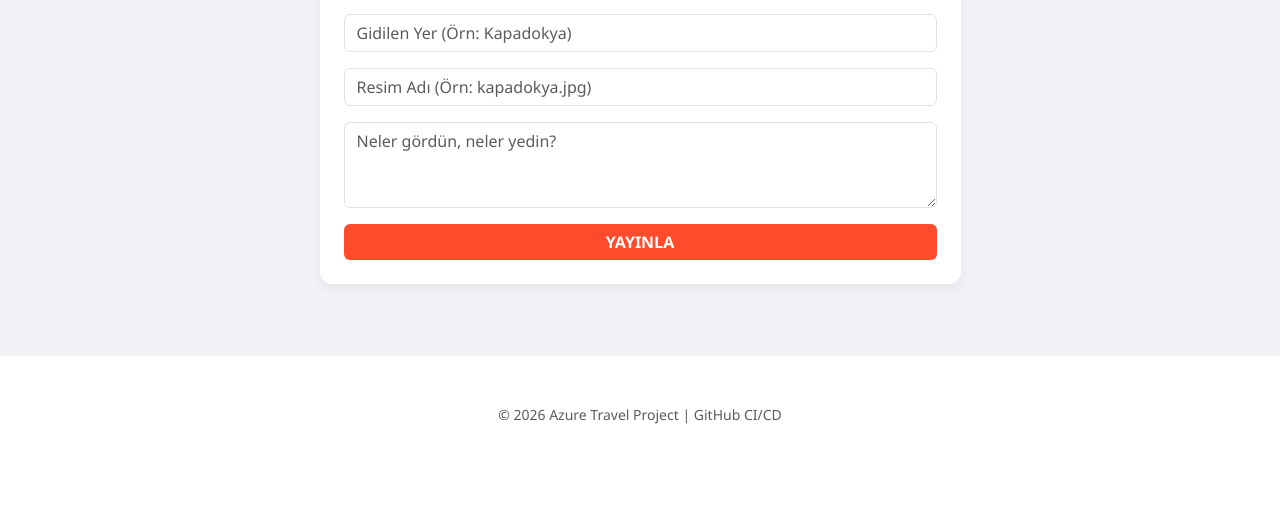
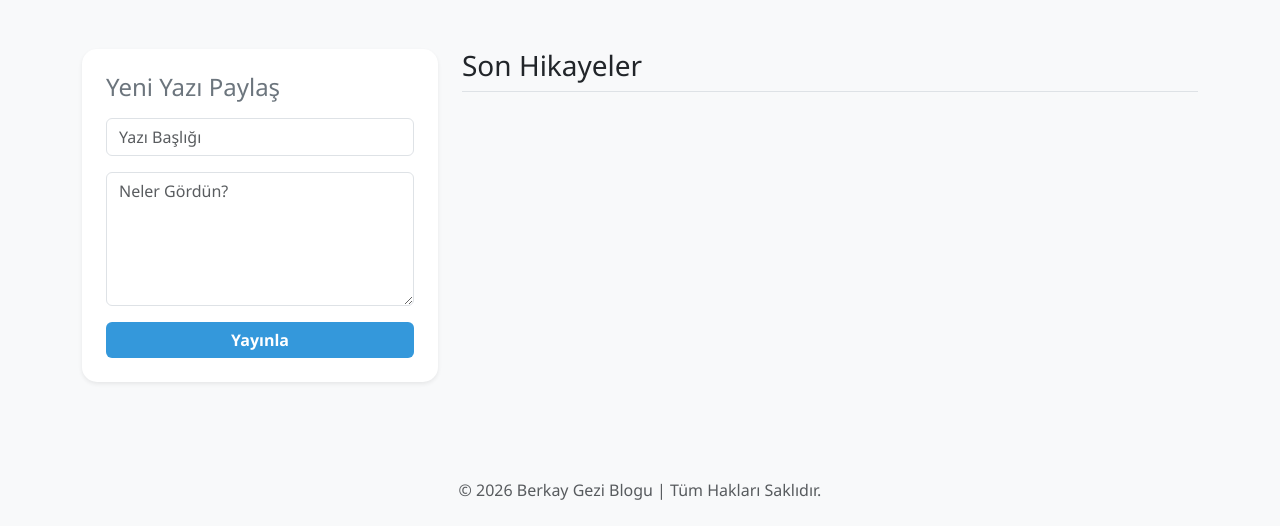
Before and after one commit to BerkayCesmeci/final-project-berkay, a Flask app: page / in a window 1280 px wide. Shown: the part 378-904 px from the top of the page. Before the commit the page ends 802 px from the top, so only its background shows below. Run offline with Flask 3, Linux system fonts and the light colour scheme.

Commit message:
Tasarım modernleştirildi

```diff
--- a/app.py
+++ b/app.py
@@ -1,67 +1,56 @@
 import os
-import urllib.parse
-import pyodbc
 from flask import Flask, render_template, request, redirect, url_for
-from models import db, Post
+from flask_sqlalchemy import SQLAlchemy
 from dotenv import load_dotenv
 
 load_dotenv()
 
 app = Flask(__name__)
 
-# Veritabanı Değişkenleri
+# Veritabanı Bağlantı Bilgileri
 DB_USER = os.getenv('DB_USER')
-DB_PASS = os.getenv('DB_PASSWORD')
+DB_PASSWORD = os.getenv('DB_PASSWORD')
+DB_NAME = os.getenv('DB_NAME')
 DB_HOST = os.getenv('DB_HOST')
-DB_NAME = os.getenv('DB_NAME')
 
-# Sistemdeki sürücüyü bul (18, 17 veya default)
-try:
-    drivers = [d for d in pyodbc.drivers() if 'SQL Server' in d]
-    current_driver = drivers[0] if drivers else '{ODBC Driver 18 for SQL Server}'
-except:
-    current_driver = '{ODBC Driver 18 for SQL Server}'
-
-# MSSQL Bağlantı Cümlesi
-params = urllib.parse.quote_plus(
-    f"DRIVER={current_driver};"
-    f"SERVER={DB_HOST};"
-    f"DATABASE={DB_NAME};"
-    f"UID={DB_USER};"
-    f"PWD={DB_PASS};"
-    "Encrypt=yes;"
-    "TrustServerCertificate=no;"
-    "Connection Timeout=30;"
+# SQL Server Bağlantı Dizgisi
+connection_string = (
+    f"Driver={{ODBC Driver 18 for SQL Server}};"
+    f"Server={DB_HOST};"
+    f"Database={DB_NAME};"
+    f"Uid={DB_USER};"
+    f"Pwd={DB_PASSWORD};"
+    f"Encrypt=yes;"
+    f"TrustServerCertificate=no;"
+    f"Connection Timeout=30;"
 )
-
-app.config['SQLALCHEMY_DATABASE_URI'] = f"mssql+pyodbc:///?odbc_connect={params}"
+app.config['SQLALCHEMY_DATABASE_URI'] = f"mssql+pyodbc:///?odbc_connect={connection_string}"
 app.config['SQLALCHEMY_TRACK_MODIFICATIONS'] = False
 
-db.init_app(app)
+db = SQLAlchemy(app)
 
+# Basit Veritabanı Modeli
+class Post(db.Model):
+    __tablename__ = 'Post'
+    id = db.Column(db.Integer, primary_key=True)
+    title = db.Column(db.String(100), nullable=False)
+    content = db.Column(db.Text, nullable=False)
+
+# Tabloları Uygulama Başlarken Oluştur
 with app.app_context():
-    try:
-        db.create_all()
-    except Exception as e:
-        print(f"Tablo oluşturma hatası (Yerelde sürücü yoksa normaldir): {e}")
+    db.create_all()
 
 @app.route('/')
 def index():
-    posts = Post.query.order_by(Post.id.desc()).all()
-    # Azure Storage için sadece ana URL (Örn: https://hesap.blob.core.windows.net/konteynir)
-    storage_url = os.getenv('AZURE_STORAGE_CONNECTION_STRING', '').split(';')[0].replace('DefaultEndpointsProtocol=https;AccountName=', 'https://').split(';')[0]
-    # Eğer yukarıdaki karmaşık gelirse direkt tırnak içine URL'ni de yazabilirsin:
-    # storage_url = "https://berkaystorage.blob.core.windows.net/resimler"
-    return render_template('index.html', posts=posts, storage_url=storage_url)
+    posts = Post.query.all()
+    return render_template('index.html', posts=posts)
 
 @app.route('/add', methods=['POST'])
-def add():
+def add_post():
     title = request.form.get('title')
     content = request.form.get('content')
-    image_name = request.form.get('image_name')
-
     if title and content:
-        new_post = Post(title=title, content=content, image_url=image_name)
+        new_post = Post(title=title, content=content)
         db.session.add(new_post)
         db.session.commit()
     return redirect(url_for('index'))
--- a/templates/index.html
+++ b/templates/index.html
@@ -3,64 +3,76 @@
 <head>
     <meta charset="UTF-8">
     <meta name="viewport" content="width=device-width, initial-scale=1.0">
-    <title>Gezgin Blog | Azure</title>
+    <title>Berkay | Gezi Günlüğü</title>
     <link href="https://cdn.jsdelivr.net/npm/bootstrap@5.3.0/dist/css/bootstrap.min.css" rel="stylesheet">
     <style>
-        body { background-color: #f0f2f5; font-family: 'Segoe UI', Tahoma, sans-serif; }
-        .hero { background: linear-gradient(rgba(0,0,0,0.6), rgba(0,0,0,0.6)), url('https://images.unsplash.com/photo-1503220317375-aaad61436b1b?ixlib=rb-1.2.1&auto=format&fit=crop&w=1350&q=80'); background-size: cover; color: white; padding: 80px 0; text-align: center; margin-bottom: 30px; }
-        .card { border: none; border-radius: 12px; transition: transform 0.2s; box-shadow: 0 4px 12px rgba(0,0,0,0.05); }
-        .card:hover { transform: translateY(-5px); }
-        .card-img-top { height: 220px; object-fit: cover; border-top-left-radius: 12px; border-top-right-radius: 12px; }
-        .btn-add { background-color: #ff4b2b; border: none; color: white; }
-        .btn-add:hover { background-color: #ff416c; }
+        body { background-color: #f8f9fa; font-family: 'Segoe UI', Tahoma, Geneva, Verdana, sans-serif; }
+        .navbar { background-color: #2c3e50; shadow: 0 2px 4px rgba(0,0,0,.1); }
+        .blog-card { border: none; border-radius: 15px; transition: transform 0.3s; }
+        .blog-card:hover { transform: translateY(-5px); box-shadow: 0 10px 20px rgba(0,0,0,.1); }
+        .btn-primary { background-color: #3498db; border: none; }
+        .header-section { background: linear-gradient(rgba(0,0,0,0.6), rgba(0,0,0,0.6)), url('https://images.unsplash.com/photo-1476514525535-07fb3b4ae5f1?ixlib=rb-4.0.3&auto=format&fit=crop&w=1200&q=80');
+                          background-size: cover; color: white; padding: 100px 0; text-align: center; margin-bottom: 50px; }
     </style>
 </head>
 <body>
 
-<div class="hero">
-    <h1 class="display-3">Yolculuk Günlüğüm</h1>
-    <p>Azure Üzerinde Yayınlanan Tek Sayfa Gezi Bloğum</p>
+    <nav class="navbar navbar-expand-lg navbar-dark mb-0">
+        <div class="container">
+            <a class="navbar-brand fw-bold" href="/">🌍 GEZİ GÜNLÜĞÜ</a>
         </div>
+    </nav>
+
+    <header class="header-section">
+        <div class="container">
+            <h1 class="display-4 fw-bold">Dünyayı Keşfet</h1>
+            <p class="lead">Anılarını biriktir, hikayeni paylaş.</p>
+        </div>
+    </header>
 
     <div class="container">
-    <div class="row justify-content-center mb-5">
-        <div class="col-md-7">
-            <div class="card p-4">
-                <h4 class="mb-4">Yeni Bir Yer Keşfet</h4>
+        <div class="row">
+            <div class="col-md-4 mb-4">
+                <div class="card p-4 shadow-sm border-0" style="border-radius: 15px;">
+                    <h4 class="mb-3 text-secondary">Yeni Yazı Paylaş</h4>
                     <form action="/add" method="POST">
                         <div class="mb-3">
-                        <input type="text" name="title" class="form-control" placeholder="Gidilen Yer (Örn: Kapadokya)" required>
+                            <input type="text" name="title" class="form-control" placeholder="Yazı Başlığı" required>
                         </div>
                         <div class="mb-3">
-                        <input type="text" name="image_name" class="form-control" placeholder="Resim Adı (Örn: kapadokya.jpg)">
+                            <textarea name="content" class="form-control" rows="5" placeholder="Neler Gördün?" required></textarea>
                         </div>
-                    <div class="mb-3">
-                        <textarea name="content" class="form-control" rows="3" placeholder="Neler gördün, neler yedin?" required></textarea>
-                    </div>
-                    <button type="submit" class="btn btn-add w-100 fw-bold">YAYINLA</button>
+                        <button type="submit" class="btn btn-primary w-100 fw-bold">Yayınla</button>
                     </form>
                 </div>
             </div>
+
+            <div class="col-md-8">
+                <h3 class="mb-4 text-dark border-bottom pb-2">Son Hikayeler</h3>
+                <div class="row">
+                    {% for post in posts %}
+                    <div class="col-md-12 mb-4">
+                        <div class="card blog-card shadow-sm">
+                            <div class="card-body p-4">
+                                <h2 class="card-title h4 fw-bold text-primary">{{ post.title }}</h2>
+                                <p class="card-text text-muted">{{ post.content }}</p>
+                                <div class="d-flex justify-content-between align-items-center mt-3">
+                                    <small class="text-secondary">📅 Bugün paylaşıldı</small>
+                                    <a href="#" class="text-decoration-none fw-bold">Devamını Oku →</a>
                                 </div>
-
-    <div class="row g-4">
-        {% for post in posts %}
-        <div class="col-md-4">
-            <div class="card h-100">
-                <img src="{{ storage_url }}/{{ post.image_url if post.image_url else 'default.jpg' }}" class="card-img-top" alt="{{ post.title }}">
-                <div class="card-body">
-                    <h5 class="card-title fw-bold">{{ post.title }}</h5>
-                    <p class="card-text text-muted">{{ post.content }}</p>
                             </div>
                         </div>
                     </div>
                     {% endfor %}
                 </div>
             </div>
+        </div>
+    </div>
 
-<footer class="text-center py-5 mt-5 bg-white">
-    <p class="text-muted small">© 2026 Azure Travel Project | GitHub CI/CD</p>
+    <footer class="text-center py-4 text-muted mt-5">
+        &copy; 2026 Berkay Gezi Blogu | Tüm Hakları Saklıdır.
     </footer>
 
+    <script src="https://cdn.jsdelivr.net/npm/bootstrap@5.3.0/dist/js/bootstrap.bundle.min.js"></script>
 </body>
 </html>
```
Lines whose indentation alone changed are shown as unchanged.
